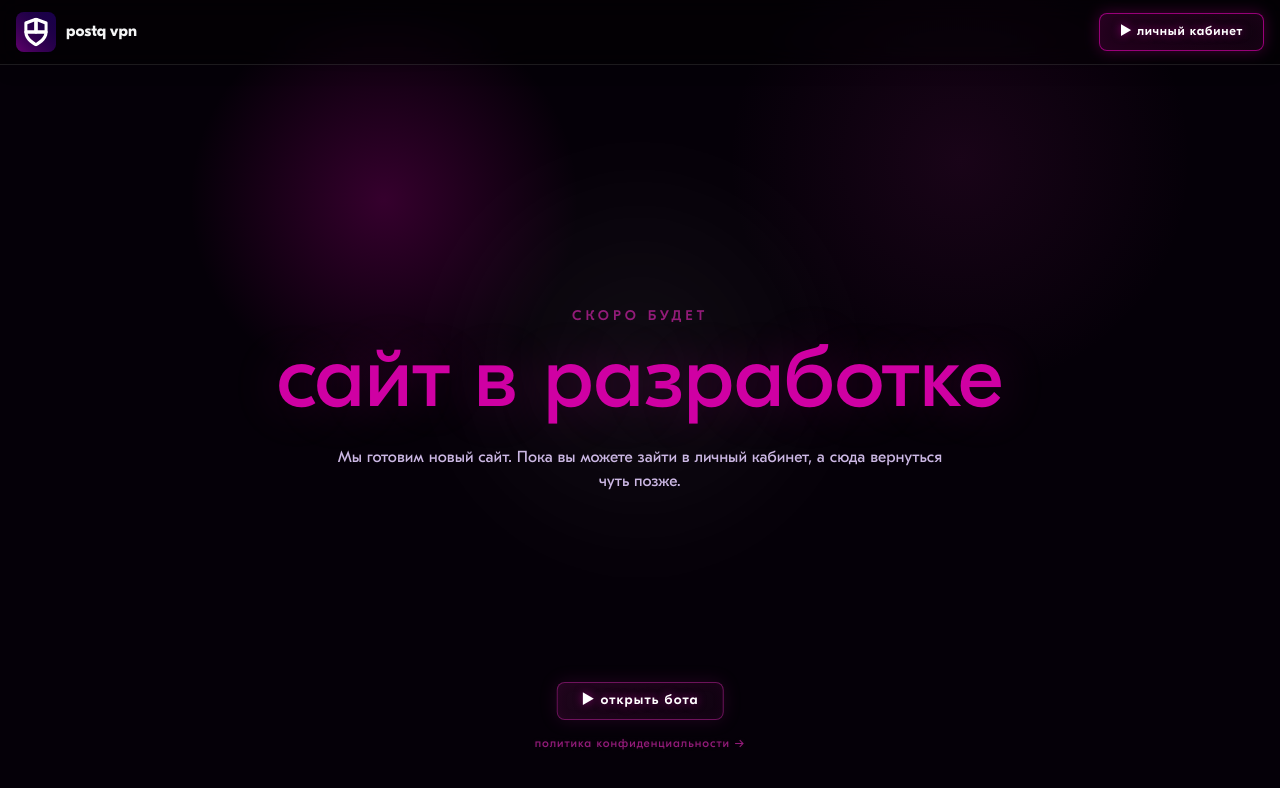
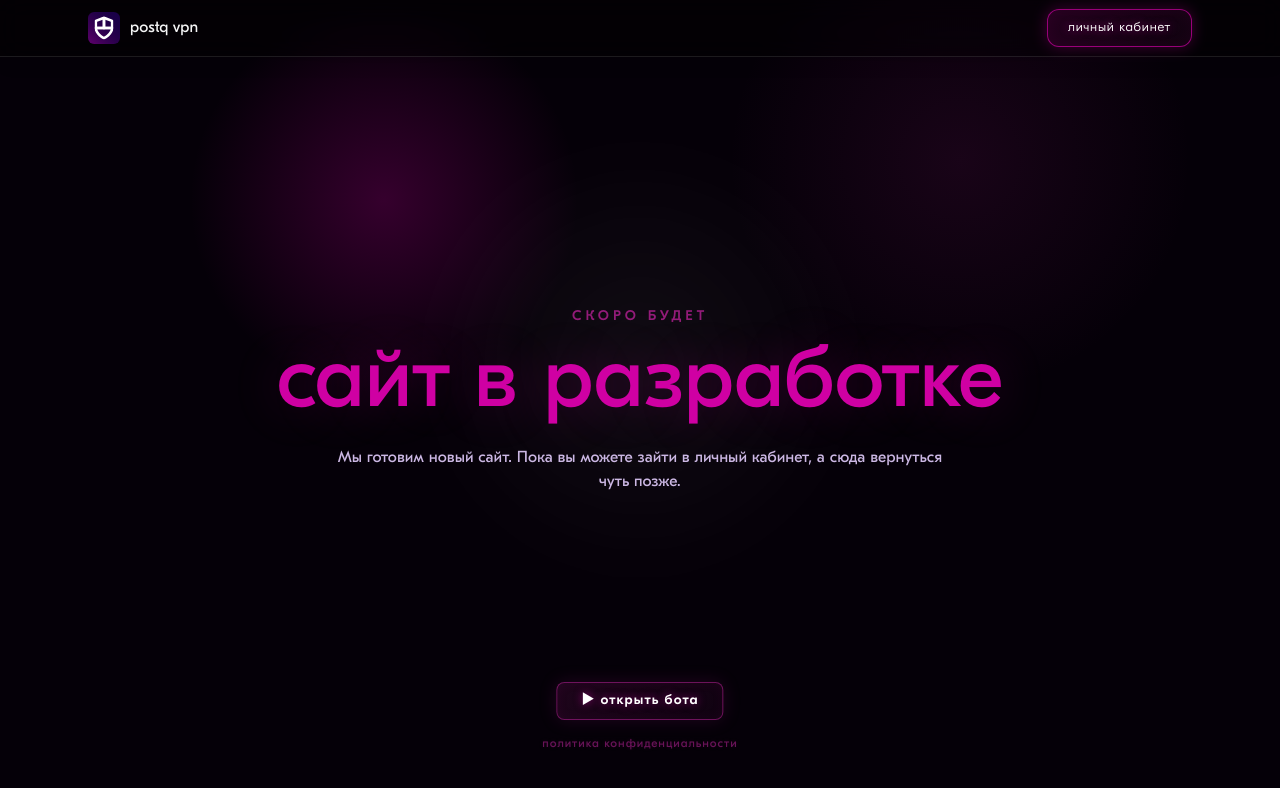
Before and after one commit to postQuintus/postq-site, a Next.js app: page / in a window 1280 px wide. Shown: the top 788 px of the page. Built offline with nearby package versions, Linux system fonts and the light colour scheme.

Commit message:
чутчут дизайн подрихтовал

```diff
--- a/app/page.tsx
+++ b/app/page.tsx
@@ -118,11 +118,11 @@ export default function HomePage() {
               fontSize: '12px',
               fontWeight: '400',
               letterSpacing: '0.08em',
-              color: '#931b79',
+              color: 'rgba(147, 27, 121, 0.69)',
               textShadow: '0 0 4px rgba(147, 27, 121, 0.18)',
             }}
           >
-            политика конфиденциальности →
+            политика конфиденциальности
           </Link>
         </motion.div>
       </div>
--- a/src/components/Header.tsx
+++ b/src/components/Header.tsx
@@ -8,7 +8,7 @@ import PersonalAccountButton from './PersonalAccountButton'
 export default function Header() {
     return (
         <header className="fixed top-0 left-0 right-0 z-50 border-b border-white/10 bg-black/40 backdrop-blur-md shadow-lg shadow-black/10">
-            <div className="max-w-7xl mx-auto px-4 flex items-center justify-between h-16">
+            <div className="max-w-6xl mx-auto px-6 flex items-center justify-between h-14">
                 {/* Logo */}
                 <motion.div
                     initial={{ opacity: 0, x: -20 }}
@@ -17,7 +17,7 @@ export default function Header() {
                     className="flex items-center gap-2.5"
                 >
                     <Link href="/" className="flex items-center gap-2.5 no-underline">
-                        <div className="relative h-10 w-10 flex-shrink-0">
+                        <div className="relative h-8 w-8 flex-shrink-0">
                             <Image
                                 src="/icons/icon.svg"
                                 alt="PostQ Logo"
@@ -25,7 +25,7 @@ export default function Header() {
                                 className="object-contain"
                             />
                         </div>
-                        <span className="text-base font-semibold font-eesti-display hidden sm:inline" style={{ color: 'var(--text)' }}>
+                        <span className="text-base font-eesti-display hidden sm:inline" style={{ color: 'var(--text)' }}>
                             postq vpn
                         </span>
                     </Link>
--- a/src/components/PersonalAccountButton.tsx
+++ b/src/components/PersonalAccountButton.tsx
@@ -8,13 +8,14 @@ export default function PersonalAccountButton() {
             href="https://web.postq.space"
             target="_blank"
             rel="noopener noreferrer"
-            whileHover={{ scale: 1.03 }}
+            whileHover={{ scale: 1.02 }}
             whileTap={{ scale: 0.98 }}
-            className="inline-flex items-center justify-center gap-2 px-5 py-2 text-sm font-medium rounded-lg no-underline focus:outline-none"
+            transition={{ type: 'spring', stiffness: 500, damping: 30 }}
+            className="inline-flex items-center justify-center gap-2 px-5 py-2 text-sm font-medium rounded-xl no-underline focus:outline-none"
             style={{
                 fontFamily: "'GT Eesti Pro Display', system-ui, -apple-system, sans-serif",
                 fontSize: '13px',
-                fontWeight: '500',
+                fontWeight: '300',
                 letterSpacing: '0.06em',
                 textShadow: '0 0 8px rgba(207, 0, 163, 0.6)',
                 border: '1.5px solid rgba(207, 0, 163, 0.7)',
@@ -26,7 +27,7 @@ export default function PersonalAccountButton() {
                 transitionTimingFunction: 'cubic-bezier(0.4, 0, 0.2, 1)',
             }}
         >
-            ▶ личный кабинет
+            личный кабинет
         </motion.a>
     )
 }
```
Also changed, not shown: 1 other file (tests, documents, lock files or other folders).
